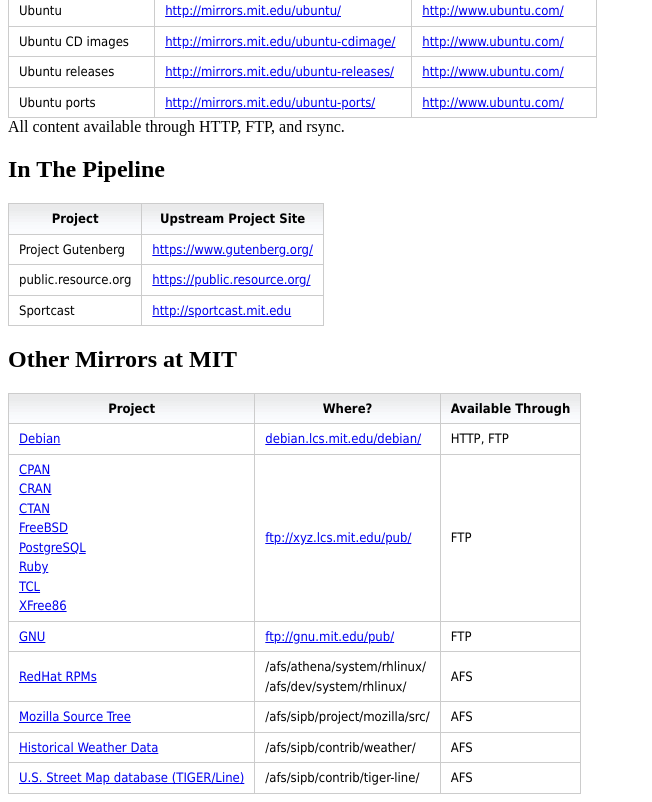
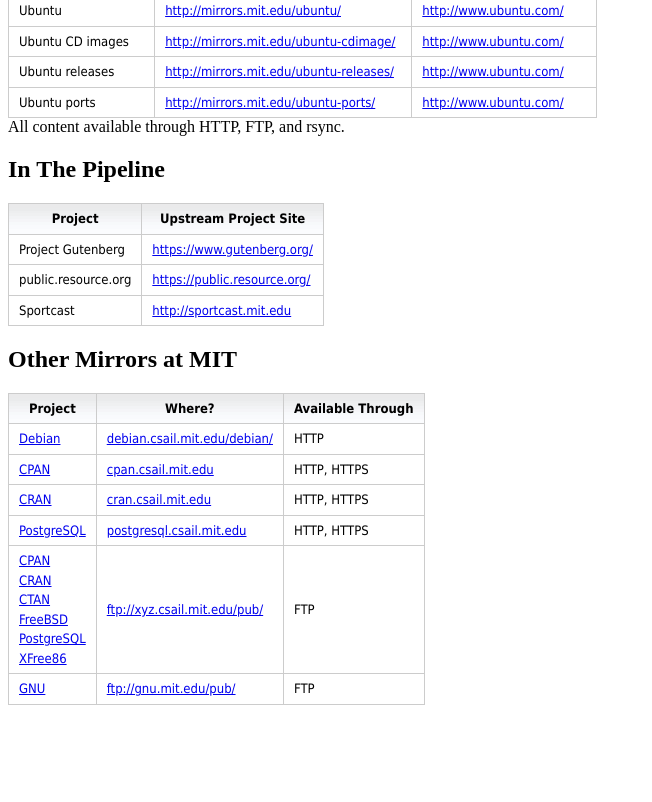
Before and after one commit to sipb/mirrors-www, a plain HTML site: page index.html in a window 1280 px wide. Shown: the part 1027-1829 px from the top of the page, without its empty margins (0-652 px from the left). After the commit the page ends 1740 px from the top, so only its background shows below. Drawn offline with Linux system fonts and the light colour scheme.

Commit message:
Incorporate validated feedback from dpward

```diff
--- a/index.html
+++ b/index.html
@@ -71,8 +71,23 @@
       <tbody>
         <tr>
           <td><a href="https://www.debian.org/">Debian</a></td>
-          <td><a href="http://debian.lcs.mit.edu/debian/">debian.lcs.mit.edu/debian/</a></td>
-          <td>HTTP, FTP</td>
+          <td><a href="http://debian.csail.mit.edu/debian/">debian.csail.mit.edu/debian/</a></td>
+          <td>HTTP</td>
+        </tr>
+        <tr>
+          <td><a href="http://www.cpan.org/">CPAN</a></td>
+          <td><a href="//cpan.csail.mit.edu/">cpan.csail.mit.edu</a></td>
+          <td>HTTP, HTTPS</td>
+        </tr>
+        <tr>
+          <td><a href="http://cran.r-project.org/">CRAN</a></td>
+          <td><a href="//cran.csail.mit.edu/">cran.csail.mit.edu</a></td>
+          <td>HTTP, HTTPS</td>
+        </tr>
+        <tr>
+          <td><a href="http://www.postgresql.org/">PostgreSQL</a></td>
+          <td><a href="//postgresql.csail.mit.edu">postgresql.csail.mit.edu</a></td>
+          <td>HTTP, HTTPS</td>
         </tr>
         <tr>
           <td>
@@ -81,11 +96,9 @@
             <a href="http://ctan.org/">CTAN</a><br>
             <a href="http://www.freebsd.org/">FreeBSD</a><br>
             <a href="http://www.postgresql.org/">PostgreSQL</a><br>
-            <a href="https://www.ruby-lang.org/">Ruby</a><br>
-            <a href="http://tcl.tk/">TCL</a><br>
             <a href="http://www.xfree86.org">XFree86</a><br>
           </td>
-          <td><a href="ftp://xyz.lcs.mit.edu/pub/">ftp://xyz.lcs.mit.edu/pub/</a></td>
+          <td><a href="ftp://xyz.csail.mit.edu/pub/">ftp://xyz.csail.mit.edu/pub/</a></td>
           <td>FTP</td>
         </tr>
         <tr>
@@ -93,26 +106,6 @@
           <td><a href="ftp://gnu.mit.edu/pub/">ftp://gnu.mit.edu/pub/</a></td>
           <td>FTP</td>
         </tr>
-        <tr>
-          <td><a href="https://www.redhat.com/">RedHat RPMs</a></td>
-          <td>/afs/athena/system/rhlinux/<br>/afs/dev/system/rhlinux/</td>
-          <td>AFS</td>
-        </tr>
-        <tr>
-          <td><a href="https://www.mozilla.org/">Mozilla Source Tree</a></td>
-          <td>/afs/sipb/project/mozilla/src/</td>
-          <td>AFS</td>
-        </tr>
-        <tr>
-          <td><a href="https://ncdc.noaa.gov/">Historical Weather Data</a></td>
-          <td>/afs/sipb/contrib/weather/</td>
-          <td>AFS</td>
-        </tr>
-        <tr>
-          <td><a href="http://www.census.gov/geo/maps-data/data/tiger.html">U.S. Street Map database (TIGER/Line)</a></td>
-          <td>/afs/sipb/contrib/tiger-line/</td>
-          <td>AFS</td>
-        </tr>
       </tbody>
     </table>
   </body>
```
